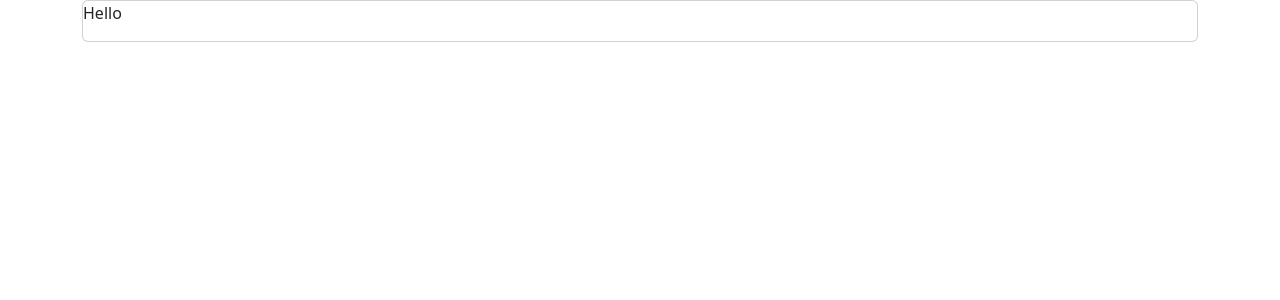
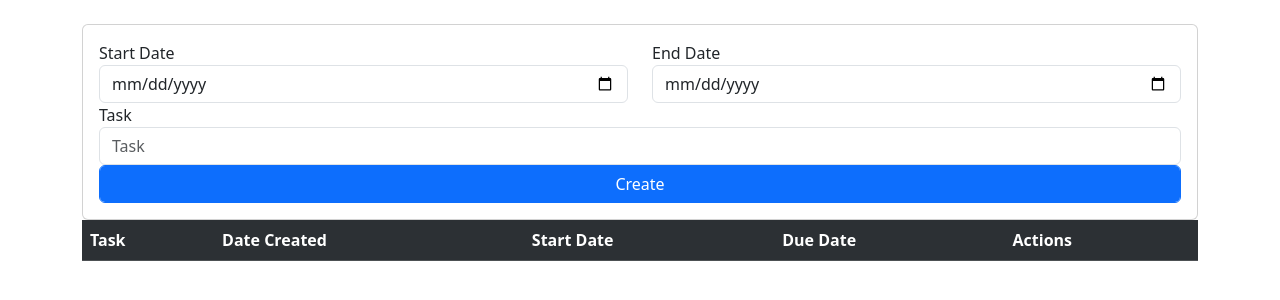
Before and after one commit to JasonNaggles/Week10Assignment, a website: page index.html in a window 1280 px wide. Drawn offline with nearby package versions, Linux system fonts and the light colour scheme.

Commit message:
first commit

```diff
--- a/index.html
+++ b/index.html
@@ -7,10 +7,45 @@
     <link rel="stylesheet" href="node_modules/bootstrap/dist/css/bootstrap.css">
 </head>
 <body class="container">
+    <br>
     <div class="card">
-        <p>Hello</p>
+        <div class="card-body">
+            <div class="row">
+                <div class="col-sm">
+                    <div class="form-group">
+                        <label for="new-start-date">Start Date</label>
+                        <input type="date" class="form-control" id="new-start-date">
+                    </div>
+                </div>
+                <div class="col-sm">
+                    <div class="form-group">
+                        <label for="new-end-date">End Date</label>
+                        <input type="date" class="form-control" id="new-end-date">
+                    </div>
+                </div>
+            </div>
+            <div class="row">
+                <div class="col-sm">
+                    <div class="form-group">
+                        <label for="new-task">Task</label>
+                        <input type="text" class="form-control" id="new-task" placeholder="Task">
+                    </div>
+                </div>
+            </div>
+            <div>
+                <button id="add" class="btn btn-primary form-control">Create</button>
+            </div>
+        </div>
     </div>
-
+    <table id="list" class="table table-dark table-striped">
+        <tr>
+            <th>Task</th>
+            <th>Date Created</th>
+            <th>Start Date</th>
+            <th>Due Date</th>
+            <th>Actions</th>
+        </tr>
+    </table>
 
     <script src="node_modules/jquery/dist/jquery.js"></script>
     <script src="node_modules/bootstrap/dist/js/bootstrap.bundle.js"></script>
```
